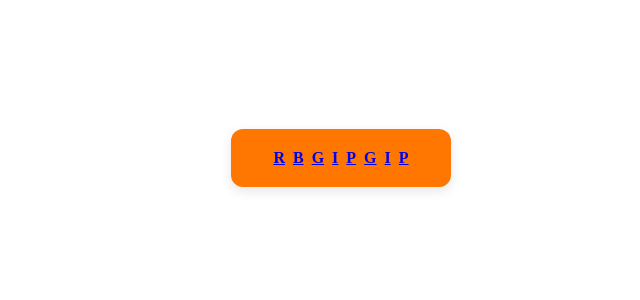
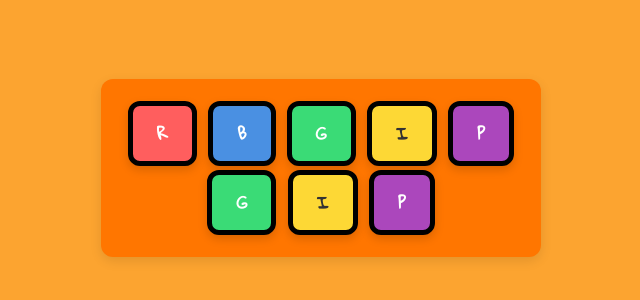
Before and after one commit to TryIndraHatmojo/GuessWordTiv8, a plain HTML site: page index.html in a window 1280 px wide. Shown: the part 210-510 px from the top of the page, without its empty margins (319-959 px from the left). Drawn offline with nearby package versions, Linux system fonts and the light colour scheme.

Commit message:
ubah css main jadi style

```diff
--- a/index.html
+++ b/index.html
@@ -8,7 +8,7 @@
     <link rel="preconnect" href="https://fonts.googleapis.com">
     <link rel="preconnect" href="https://fonts.gstatic.com" crossorigin>
     <link href="https://fonts.googleapis.com/css2?family=Gloria+Hallelujah&display=swap" rel="stylesheet">
-    <link rel="stylesheet" href="/css/main.css">
+    <link rel="stylesheet" href="/css/style.css">
     <link rel="stylesheet" href="./css/game.css">
 </head>
 <body>
```
